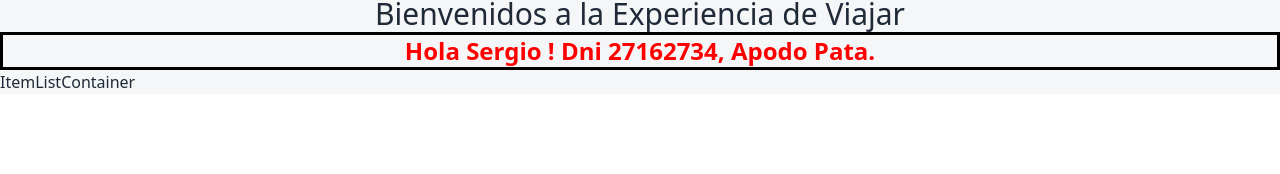
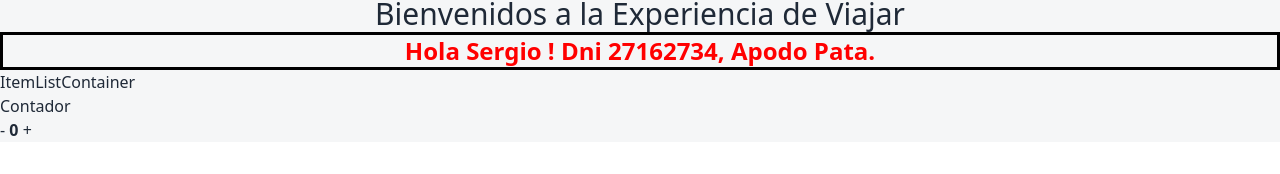
Before and after one commit to Sergiopata/travelexperience, a React (Create React App) app: page / in a window 1280 px wide. Shown: the part 180-354 px from the top of the page. Built offline with nearby package versions, Linux system fonts and the light colour scheme.

Commit message:
add contador

```diff
--- a/src/App.js
+++ b/src/App.js
@@ -1,6 +1,7 @@
 /* import { logDOM } from '@testing-library/react'; */
 import './App.css';
 import Card from './components/Card';
+import Contador from './components/Contador';
 import ItemListContainer from './components/ItemListContainer';
 import NavBar from './components/NavBar';
 import Saludo from './components/Saludo';
@@ -21,12 +22,12 @@ function App() {
         <h1 className="text-9xl font-black text-center">TRAVEL EXPERIENCE</h1>
         <h2 className= {styles.header}>Bienvenidos a la Experiencia de Viajar</h2>
 
-
       <Card>
         <Saludo name = 'Sergio ' dni = '27162734, '  apodo = 'Pata.' />
       </Card>
 
       <ItemListContainer />
+      <Contador />
 
 
       {/* <header className="App-header">
--- /dev/null
+++ b/src/components/Contador.js
@@ -0,0 +1,34 @@
+import { useEffect, useState } from "react";
+
+/* const stock = 10; */
+
+const Contador = () => {
+
+  const [count, setCount] = useState(0)
+
+  useEffect ( ()=> {
+    console.log();
+  },[])
+
+
+
+  const addHandler = () => {
+      setCount(count + 1)
+  }
+
+  const subtractHandler = () => {
+      setCount(count - 1)
+  }
+
+  return (
+    <>
+
+    <div>Contador</div>
+    <button onClick={subtractHandler}> - </button>
+    <strong> { count } </strong>
+    <button onClick={addHandler}> + </button>
+
+    </>
+  )
+}
+export default Contador
```
